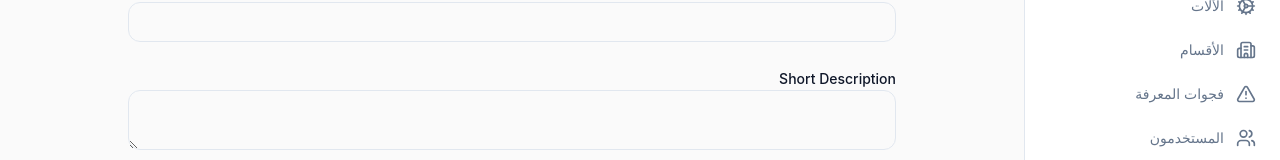
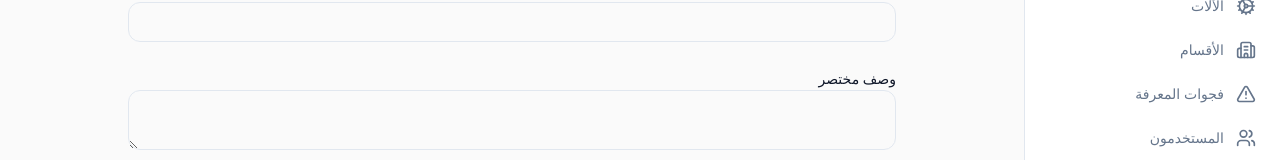
Before and after one commit to maatallah/know, a Next.js app: page /ar/knowledge/new in a window 1280 px wide. Shown: the part 178-338 px from the top of the page. Built offline with nearby package versions, Linux system fonts and the light colour scheme; no server answers; the database is empty.

Commit message:
Fix missed i18n in KB creation form (Short Description and markdown placeholder)

```diff
--- a/src/app/[locale]/knowledge/new/page.tsx
+++ b/src/app/[locale]/knowledge/new/page.tsx
@@ -106,7 +106,7 @@ export default function NewKnowledgePage() {
                 </FormField>
 
                 {/* Short Description */}
-                <FormField label="Short Description">
+                <FormField label={t('shortDescription')}>
                     <textarea
                         value={form.shortDescription}
                         onChange={(e) => update('shortDescription', e.target.value)}
@@ -231,7 +231,7 @@ export default function NewKnowledgePage() {
                         required
                         rows={10}
                         className="input-field min-h-[200px] font-mono text-sm"
-                        placeholder="# Procedure Title&#10;&#10;## Step 1&#10;..."
+                        placeholder={t('contentPlaceholder')}
                     />
                 </FormField>
 
```
